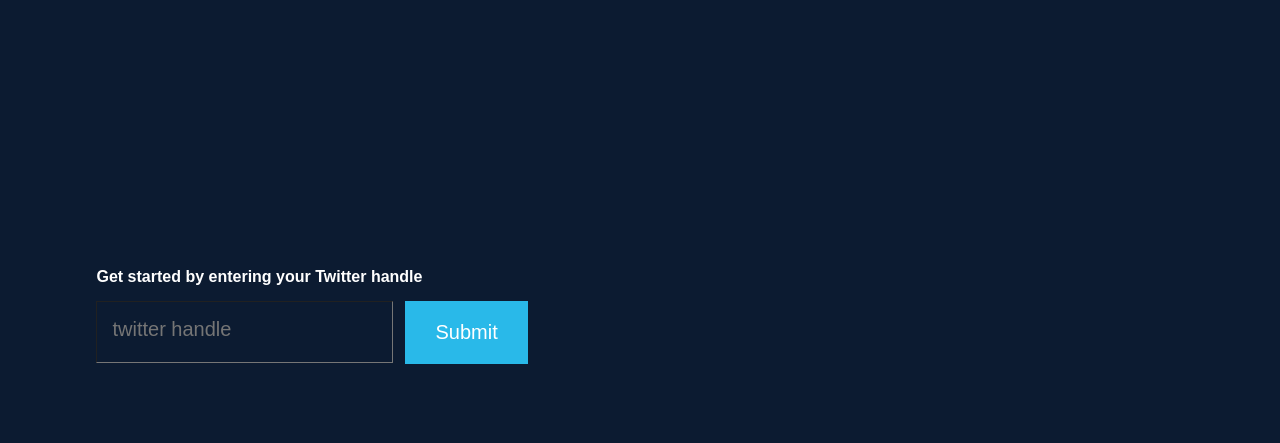
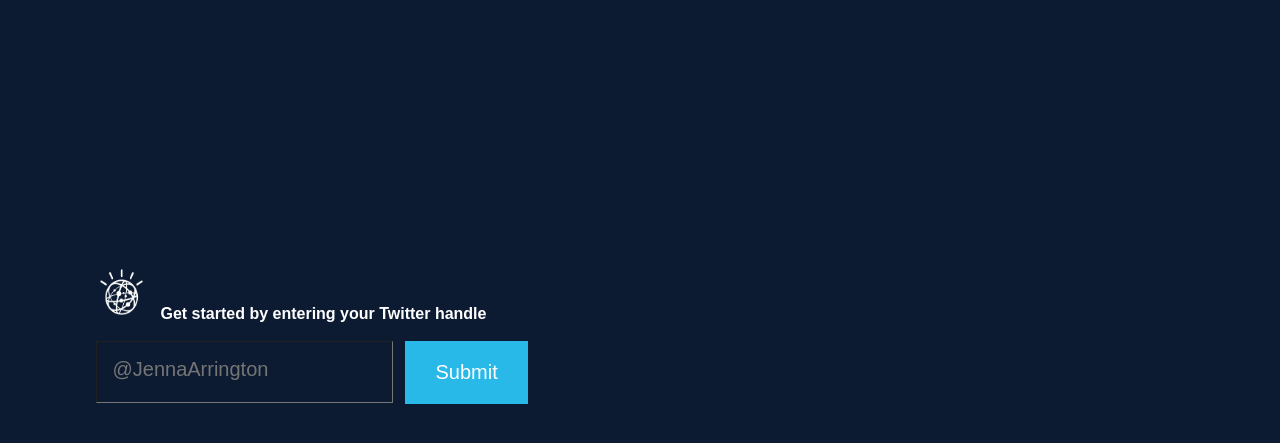
Before and after one commit to iregina/ibm-adobe, a plain HTML site: page enter_twitter.html in a window 1280 px wide. Shown: the part 389-832 px from the top of the page. Drawn offline with nearby package versions, Linux system fonts and the light colour scheme.

Commit message:
add watson logo to page

```diff
--- a/css/style.css
+++ b/css/style.css
@@ -215,4 +215,3 @@
   margin-top: 10px;
   margin-right: 20px;
 }
-}
--- a/css/twitter.css
+++ b/css/twitter.css
@@ -86,19 +86,13 @@
 
 }
 
+
 #handle{
     margin-top: 25%;
+    vertical-align: middle;
+    line-height: 130%;
 }
-/*
 
-input[type="submit"] {
-	background: url("arrow.png") no-repeat 0 0 transparent;
-    background-size: 10px;
-    margin-bottom: 10px;
-    margin-left: -28px;
-    height: 19px;
-
-   /* color: blue;*/
-    border: none;
-    -webkit-appearance: none;*/
+.watson{
+    margin-right: 14px;
 }
--- a/enter_twitter.html
+++ b/enter_twitter.html
@@ -29,12 +29,14 @@
 
     <div id="handle">
 
-        <p><strong>Get started by entering your Twitter handle</strong></p>
+        <p> <img src="imgs/watson.png" class="watson" width="50px" height="50px"><strong>Get started by entering your Twitter handle</strong></p>
+
 
         <form id="enter_twitter" action="words.html" method="get">
-            <input type="text" id="myButton" name="twitter_handle" placeholder="twitter handle">
+            <input type="text" id="myButton" name="twitter_handle" placeholder="@JennaArrington">
             <input type="submit" value="Submit" name="Submit">
         </form>
+
     </div>
 </div>
 
```
